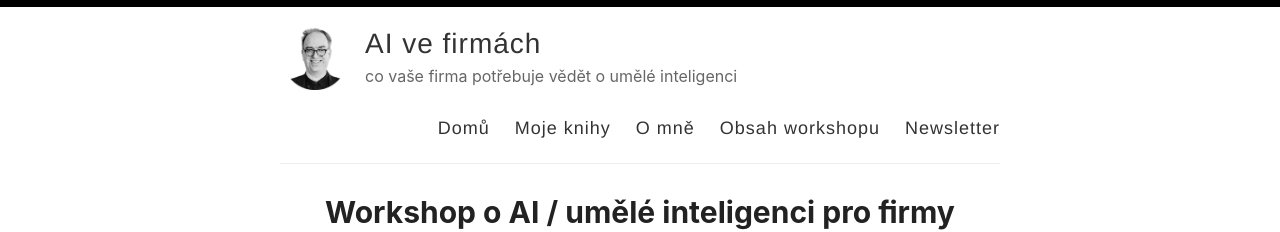
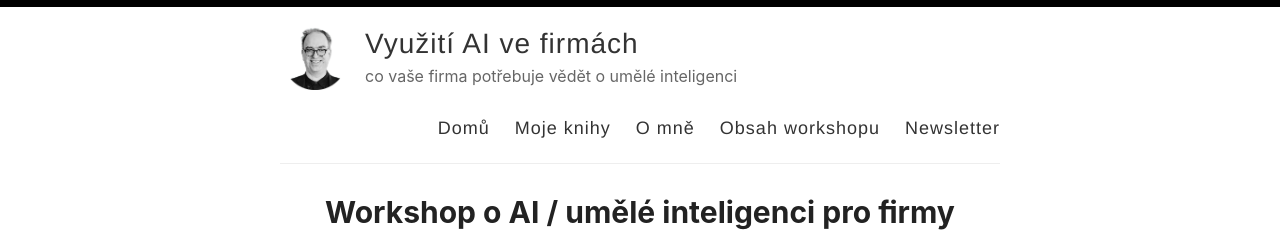
Before and after one commit to tangero/aivefirmach, a Jekyll site: the page built from index.html, in a window 1280 px wide. Shown: the top 232 px of the page. Built offline with Jekyll 4.4.1, drawn with Linux system fonts in a browser that asks for light colours; the list of posts is cut into pages by our own code.

Commit message:
Update _config.yml

```diff
--- a/_config.yml
+++ b/_config.yml
@@ -3,7 +3,7 @@
 #
 
 # Name of your site (displayed in the header)
-name: AI ve firmách
+name: Využití AI ve firmách
 
 # Name of the author
 author: Patrick Zandl
```
